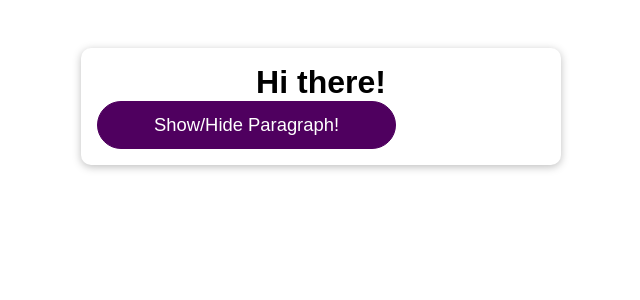
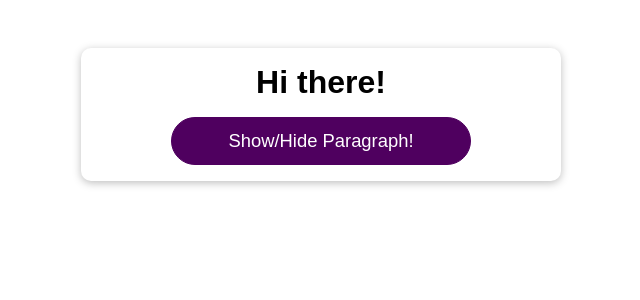
Before and after one commit to Mridul00700/react-basic, a React (Create React App) app: page / in a window 1280 px wide. Shown: the top 300 px of the page, without its empty margins (319-959 px from the left). Built offline with nearby package versions, Linux system fonts and the light colour scheme.

Commit message:
concept - 2

```diff
--- a/src/App.css
+++ b/src/App.css
@@ -5,6 +5,7 @@
   background: white;
   box-shadow: 0 2px 8px rgba(0, 0, 0, 0.26);
   border-radius: 10px;
+  text-align: center;
 }
 
 .app h1 {
--- a/src/App.js
+++ b/src/App.js
@@ -1,6 +1,7 @@
 import React, { useState } from 'react';
 import Button from './components/UI/Button/Button';
 import './App.css';
+import Demo from './components/Demo/Demo';
 
 function App() {
 
@@ -10,10 +11,12 @@ function App() {
     setShowParagraph(prevShowParagraph => !prevShowParagraph);
   }
 
+  console.log("App running!");
+
   return (
     <div className="app">
       <h1>Hi there!</h1>
-      {showParagraph && <p>This is new!</p>}
+      <Demo show={showParagraph} />
       <Button onClick={toggleParagraphHandler}>Show/Hide Paragraph!</Button>
     </div>
   );
--- /dev/null
+++ b/src/components/Demo/Demo.js
@@ -0,0 +1,8 @@
+
+function Demo(props) {
+    return (
+        <p>{props.show ? 'This is new!' : ''}</p>
+    )
+}
+
+export default Demo;
```
